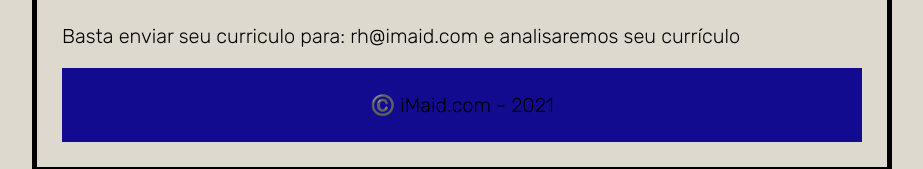
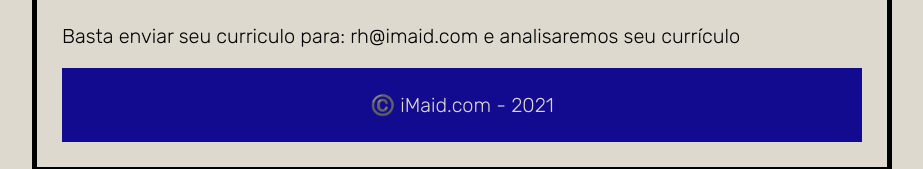
Before and after one commit to Tusera/iMaid, a plain HTML site: page index.html in a window 1280 px wide. Shown: the part 1101-1270 px from the top of the page, without its empty margins (178-1101 px from the left). Drawn offline with Linux system fonts and the light colour scheme.

Commit message:
Update Estilo.css

```diff
--- a/Estilo.css
+++ b/Estilo.css
@@ -27,4 +27,5 @@ body {
     text-align: center;
     background: #120A8F;
     padding: 5px 0;
+    color: #DDD9CE;
 }
```
